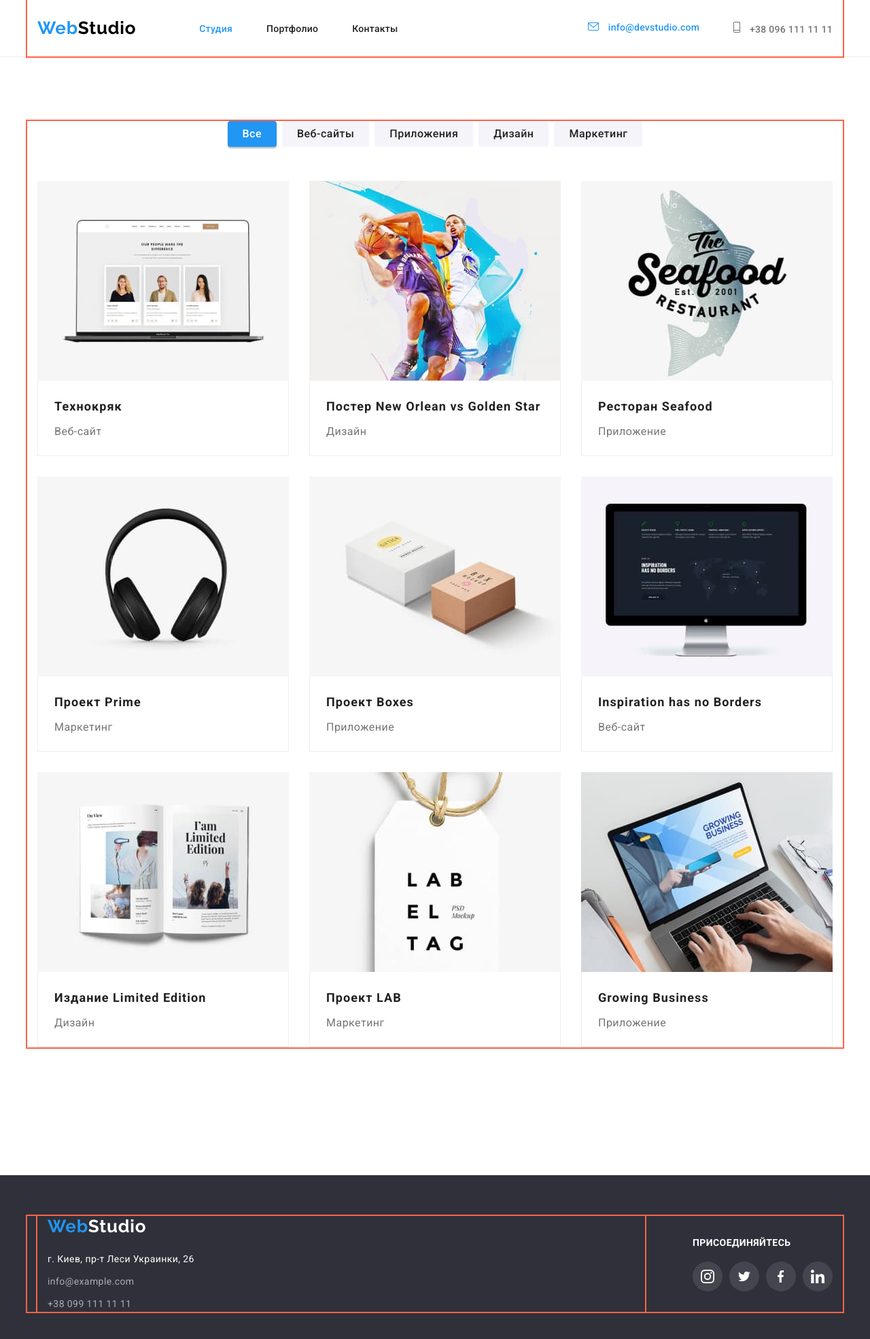
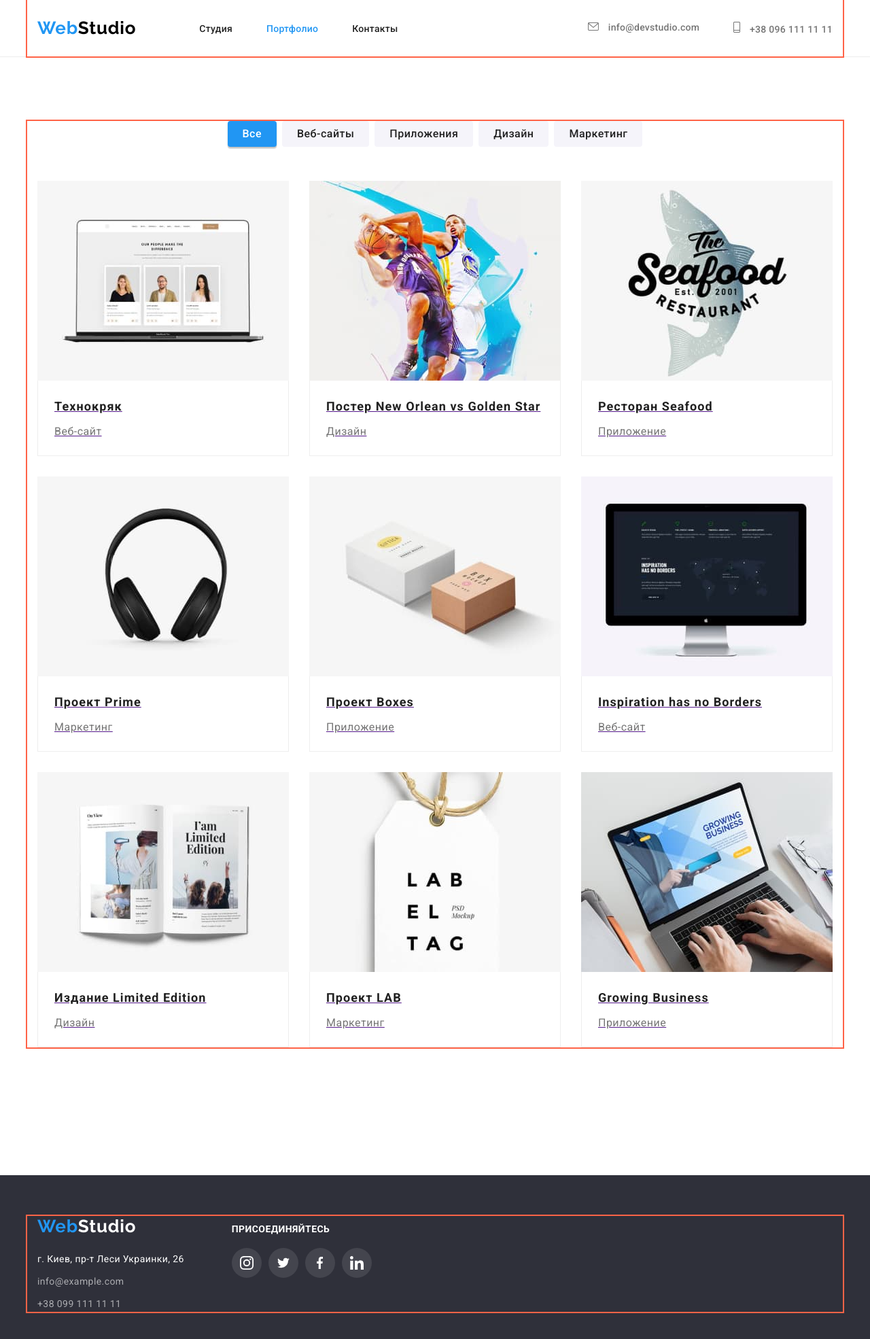
Before and after one commit to xolishax/goit-markup-hw-04, a plain HTML site: page portfolio.html in a window 1280 px wide. Shown: the whole page at 68% size. Drawn offline with nearby package versions, Linux system fonts and the light colour scheme.

Commit message:
add changes to code

```diff
--- a/css/styles.css
+++ b/css/styles.css
@@ -117,9 +117,6 @@ margin-right: 50px;
 }
 .contacts-link:hover,
 .contacts-link:focus {
-    color: var(--active-text-color);
-}
-.contacts-link-current {
     color: var(--active-text-color);
 }
 
@@ -302,7 +299,6 @@ footer {
     margin-right: 0;
     display: block;
     margin-bottom: 20px;
-    margin-right: 156px;
 }
 .address-text {
     font-style: normal;
@@ -347,19 +343,10 @@ footer {
 }
 .footer-content {
     display: flex;
-    align-items: center;
-    justify-content: center;
+    align-items: baseline;
     gap: 70px;
 }
-.last-section {
-    display: flex;
-    flex-direction: column;
-}
 .address {
-    display: flex;
-    flex-direction: column;
-}
-.contact-us {
     display: flex;
     flex-direction: column;
 }
@@ -429,7 +416,11 @@ padding: 6px 22px;
 .all-list-item:nth-last-child(-n + 3) {
     margin-bottom: 0;
 }
-.all-list-item:hover {
+.all-list-link {
+    display: block;
+}
+.all-list-link:hover,
+.all-list-link:focus {
     cursor: pointer;
     border: 1px solid #EEEEEE;
     box-shadow: 0px 1px 1px rgba(0, 0, 0, 0.12), 0px 4px 4px rgba(0, 0, 0, 0.06), 1px 4px 6px rgba(0, 0, 0, 0.16);
@@ -465,13 +456,6 @@ padding: 6px 22px;
     margin-right: 10px;
     fill: currentColor;
 }
-.features-icons-list {
-    display: flex;
-    justify-content: center;
-    align-items: center;
-    gap: 30px;
-}
-
 .features-icons-item {
     display: flex;
     align-items: center;
@@ -525,8 +509,6 @@ align-items: center;
     box-sizing: border-box;
     width: 170px;
     height: 92px;
-    left: 615px;
-    top: 2493px;
     border: 1px solid #AFB1B8;
     border-radius: 4px;
     color: #AFB1B8;
--- a/portfolio.html
+++ b/portfolio.html
@@ -25,15 +25,15 @@
             <nav class="header-nav list">
 
                 <ul class="header-list list">
-                    <li class="header-list-item"><a href="" class="header-link links header-link-current">Студия</a></li>
-                    <li class="header-list-item"><a href="./portfolio.html" class="header-link links">Портфолио</a></li>
+                    <li class="header-list-item"><a href="./index.html" class="header-link links">Студия</a></li>
+                    <li class="header-list-item"><a href="./portfolio.html" class="header-link links header-link-current">Портфолио</a></li>
                     <li class="header-list-item"><a href="" class="header-link links">Контакты</a></li>
                 </ul>
             </nav>
 
             <ul class="contacts-list list">
                 <li class="contacts-item"><a href="emailto:info@devstudio.com"
-                        class="contacts-link links contacts-link-current contacts-link-envelope">
+                        class="contacts-link links contacts-link-envelope">
                         <svg class="icon-envelope" width="16" height="12">
                             <use href="./images/icons.svg#icon-envelope"></use>
                         </svg>
@@ -67,67 +67,86 @@
 
             <ul class="all-list list">
                 <li class="all-list-item">
+                    <a class="all-list-link link"
+                    href="">
                     <img src="./images/photo.jpg" alt="Три человека" width="370" class="photo-list-product">
                     <div class="all-list-wrapper">
                     <h2 class="all-list-header">Технокряк</h2>
                     <p class="all-list-text">Веб-сайт</p>
                     </div>
+                    </a>
                 </li>
                 <li class="all-list-item">
+                    <a class="all-list-link link" href="">
                     <img src="./images/photo2.jpg" alt="Баскетболисты" width="370" class="photo-list-product">
                     <div class="all-list-wrapper">
                     <h2 class="all-list-header">Постер New Orlean vs Golden Star</h2>
                     <p class="all-list-text">Дизайн</p>
                     </div>
+                    </a>
                 </li>
                 <li class="all-list-item">
+                    <a class="all-list-link link" href="">
                     <img src="./images/photo3.jpg" alt="Логотип ресторана" width="370" class="photo-list-product">
                     <div class="all-list-wrapper">
                     <h2 class="all-list-header">Ресторан Seafood</h2>
                     <p class="all-list-text">Приложение</p>
                     </div>
+                    </a>
                 </li>
                 <li class="all-list-item">
+                    <a class="all-list-link link" href="">
                     <img src="./images/photo4.jpg" alt="Наушники" width="370" class="photo-list-product">
                     <div class="all-list-wrapper">
                     <h2 class="all-list-header">Проект Prime</h2>
                     <p class="all-list-text">Маркетинг</p>
                     </div>
+                    </a>
                 </li>
                 <li class="all-list-item">
+                    <a class="all-list-link link" href="">
                     <img src="./images/photo5.jpg" alt="Две коробки" width="370" class="photo-list-product">
                     <div class="all-list-wrapper">
                     <h2 class="all-list-header">Проект Boxes</h2>
                     <p class="all-list-text">Приложение</p>
                     </div>
+                    </a>
                 </li>
                 <li class="all-list-item">
+                    <a class="all-list-link link" href="">
                     <img src="./images/photo6.jpg" alt="Монитор" width="370">
                     <div class="all-list-wrapper">
                     <h2 class="all-list-header">Inspiration has no Borders</h2>
                     <p class="all-list-text">Веб-сайт</p>
                     </div>
+                    </a>
                 </li>
                 <li class="all-list-item">
+                    <a class="all-list-link link" href="">
                     <img src="./images/photo7.jpg" alt="Книжка" width="370" class="photo-list-product">
                     <div class="all-list-wrapper">
                     <h2 class="all-list-header">Издание Limited Edition</h2>
                     <p class="all-list-text">Дизайн</p>
                     </div>
+                    </a>
                 </li>
                 <li class="all-list-item">
+                    <a class="all-list-link link" href="">
                     <img src="./images/photo8.jpg" alt="Бирка" width="370" class="photo-list-product">
                     <div class="all-list-wrapper">
                     <h2 class="all-list-header">Проект LAB</h2>
                     <p class="all-list-text">Маркетинг</p>
                     </div>
+                    </a>
                 </li>
                 <li class="all-list-item">
+                    <a class="all-list-link link" href="">
                     <img src="./images/photo9.jpg" alt="Ноутбук" width="370" class="photo-list-product">
                     <div class="all-list-wrapper">
                     <h2 class="all-list-header" lang="en">Growing Business</h2>
                     <p class="all-list-text">Приложение</p>
                     </div>
+                    </a>
                 </li>
             </ul>
         </div>
@@ -138,7 +157,7 @@
     <footer>
         <div class="container">
             <div class="footer-content">
-                <div class="container last-section">
+                <div class="last-section">
                     <a href="/" class="logo last-section-logo" lang="en">Web<span class="logo-accent-last">Studio</span></a>
                     <address class="address">
                         <p class="address-text">г. Киев, пр-т Леси Украинки, 26</p>
```
Also changed, not shown: index.html (+14 -24 lines).
